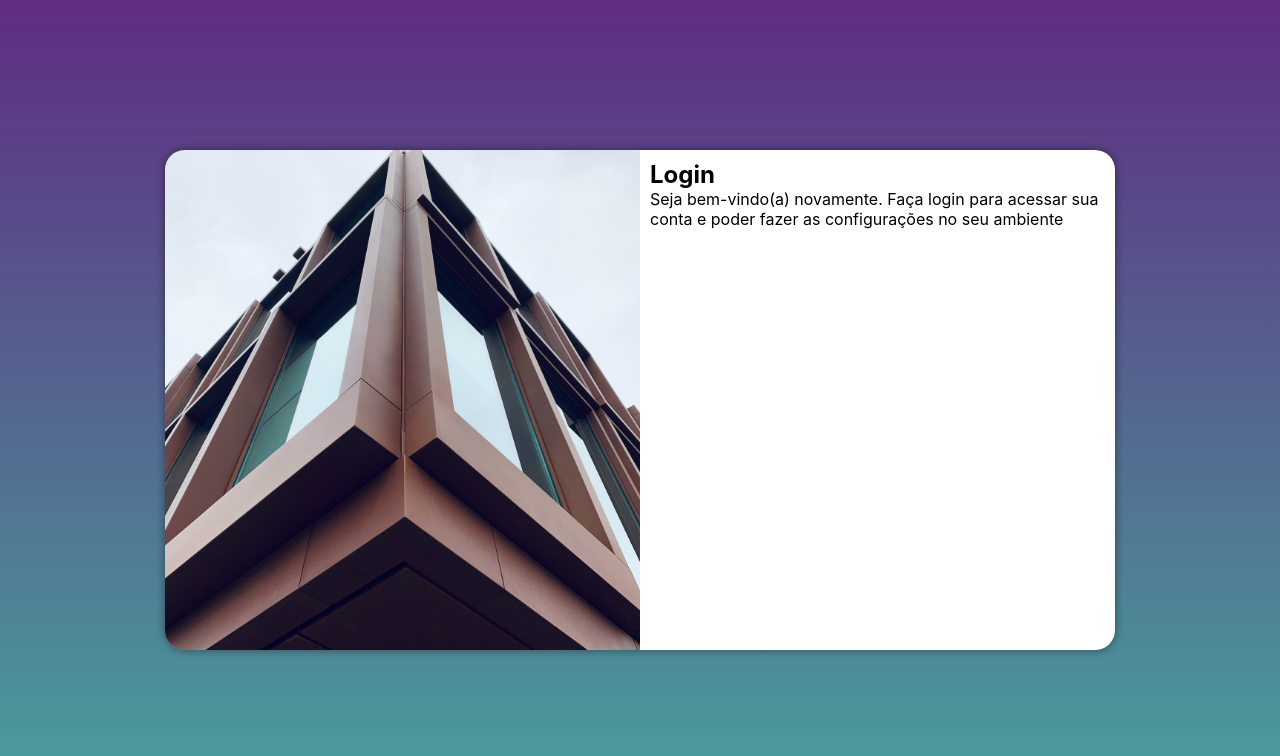
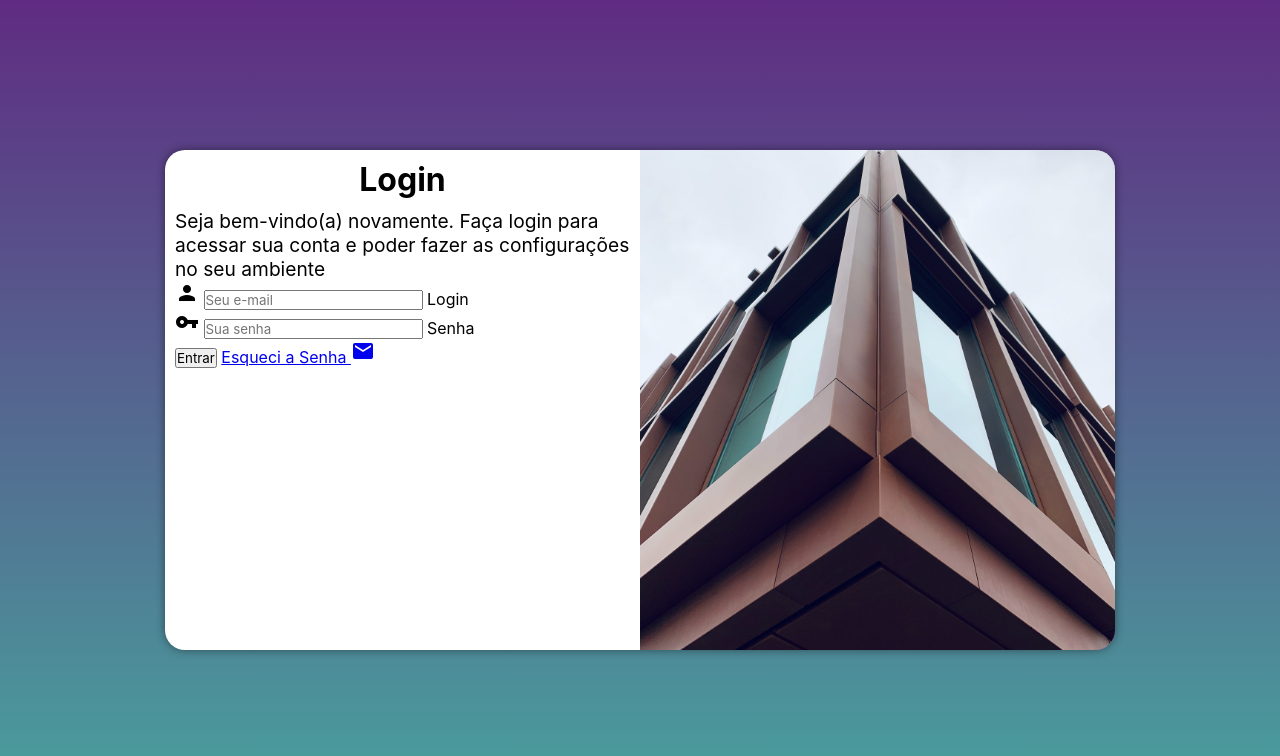
Before and after one commit to jeovasoares/projeto-login, a plain HTML site: page index.html in a window 1280 px wide. Drawn offline with Linux system fonts and the light colour scheme.

Commit message:
criando formulário

```diff
--- a/estilos/media-query.css
+++ b/estilos/media-query.css
@@ -32,12 +32,18 @@ desktop: 992px até 1200px
         width: 950px;
     }
     section#login > div#imagem {
-        float: left;
+        float: right;
         width: 50%;
         height: 100%;
     }
     section#login > div#formulario {
-        float: right;
+        float: left;
         width: 50%;
     }
+    div#formulario > h1 {
+        font-size: 2em;
+    }
+    div#formulario > p {
+        font-size: 1.2em;
+    }
 }
--- a/estilos/style.css
+++ b/estilos/style.css
@@ -53,3 +53,11 @@ section#login > div#formulario {
     display: block;
     padding: 10px;
 }
+
+div#formulario > h1 {
+    text-align: center;
+    margin-bottom: 10px;
+}
+div#formulario > p {
+    font-size: 0.8em;
+}
--- a/index.html
+++ b/index.html
@@ -5,6 +5,8 @@
     <meta http-equiv="X-UA-Compatible" content="IE=edge">
     <meta name="viewport" content="width=device-width, initial-scale=1.0">
     <title>Login</title>
+    <link href="https://fonts.googleapis.com/icon?family=Material+Icons"
+      rel="stylesheet">
     <link rel="stylesheet" href="estilos/style.css">
     <link rel="stylesheet" href="estilos/media-query.css">
 </head>
@@ -17,7 +19,21 @@
             <div id="formulario">
                 <h1>Login</h1>
                 <p>Seja bem-vindo(a) novamente. Faça login para acessar sua conta e poder fazer as configurações no seu ambiente</p>
-                <form action="login.php" method="post"></form>
+                <form action="login.php" method="post" autocomplete="on">
+                    <div class="campo">
+                        <span class="material-icons">person</span>
+                        <input type="email" name="login" id="ilogin" placeholder="Seu e-mail" autocomplete="email" required maxlength="30">
+                        <label for="ilogin">Login</label>
+                    </div>
+                    <div class="campo">
+                        <span class="material-icons">vpn_key</span>
+                        <input type="password" name="senha" id="isenha" placeholder="Sua senha" autocomplete="current-password" required minlength="8">
+                        <label for="isenha">Senha</label>
+                    </div>
+                    <input type="submit" value="Entrar">
+                    <a href="esqueci.html">Esqueci a Senha <i class="material-icons">mail</i>
+                    </a>
+                </form>
             </div>
         </section>
     </main>
```
